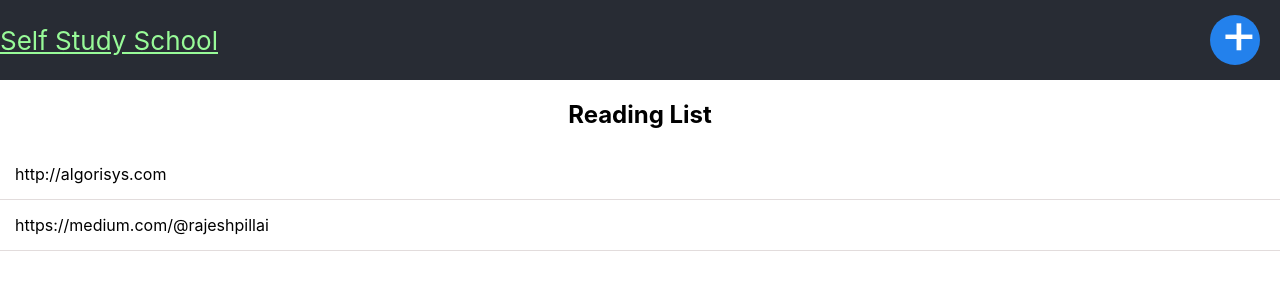
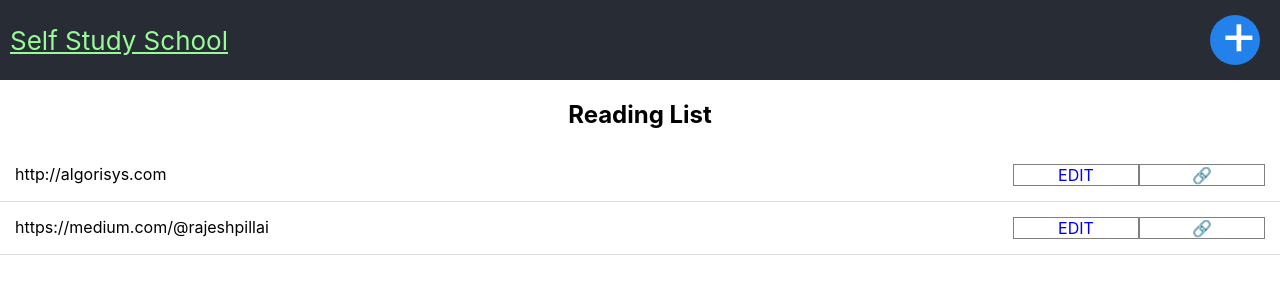
Before and after one commit to rajeshpillai/fullstack-react-hooks, a React (Create React App) app: page / in a window 1280 px wide. Shown: the top 300 px of the page. Built offline with nearby package versions, Linux system fonts and the light colour scheme.

Commit message:
Added basic edit post feature

```diff
--- a/src/App.css
+++ b/src/App.css
@@ -14,6 +14,7 @@
 }
 
 .app-header a {
+  padding-left:10px;
   color: palegreen;
 }
 
@@ -33,9 +34,10 @@
 }
 
 .btn-round{
+  text-align: center;
   display:inline-block;
   font-size:2.2em;
-  line-height:16px;
+  line-height:18px;
   height:30px;
   width:30px;
   border-radius:50%;
--- a/src/App.js
+++ b/src/App.js
@@ -7,21 +7,30 @@ import Button from './components/button';
 
 
 const defaultState = [
-  { url: "http://algorisys.com", title: "Algorisys", desc: "", category:"" },
-  { url: "https://medium.com/@rajeshpillai", title: "Medium Blog",desc: "", category:""  },
+  { id: 1, url: "http://algorisys.com", title: "Algorisys", desc: "", category:"" },
+  { id: 2,url: "https://medium.com/@rajeshpillai", title: "Medium Blog",desc: "", category:""  },
 
 ];
 function App() {
   const [posts, setPosts] = useState(defaultState);
-  const [showPostForm, togglePostForm] = useState(false);
 
-  function onShowNewPost() {
-    togglePostForm(!showPostForm);
+  function addPost(post) {
+    post.id = posts.length;
+    setPosts([...posts, post]);
   }
 
-  function addPost(post) {
-    setPosts([...posts, post]);
-    onShowNewPost();
+  function editPost(post) {
+    let newPosts = posts.map((p) => {
+      if (p.id === post.id) return post;
+      return p;
+    })
+    setPosts([...newPosts]);
+  }
+
+  function loadEditPost(props) {
+    let idSearch = Number(props.match.params.postId);
+    let post = posts.find((p) => p.id === idSearch);
+    return <PostForm updatePost={editPost} post = {post} />
   }
 
   return (
@@ -29,10 +38,11 @@ function App() {
       <div className="app">
         <header className="app-header">
           <Link to="/">Self Study School</Link>
-          <Link className="btn-newpost" to="/posts/new"><Button onClick={onShowNewPost} /></Link>
+          <Link className="btn-newpost" to="/posts/new"><Button /></Link>
         </header>
-        <Route exact path="/" render={()=><Home posts={posts} onShowNewPost={onShowNewPost} />}></Route>
-        <Route path="/posts/new" render={()=><PostForm addPost={addPost} />}></Route>
+        <Route exact path="/" render={()=><Home posts={posts}  />}></Route>
+        <Route path="/posts/new" render={() => <PostForm updatePost={addPost} />}></Route>
+        <Route path="/posts/edit/:postId" render={loadEditPost}></Route>
       </div>
     </Router>
   );
--- a/src/features/posts/post-form.js
+++ b/src/features/posts/post-form.js
@@ -2,24 +2,28 @@ import React, { useState } from 'react';
 import './posts.css';
 
 export default function PostForm(props) {
-  const initialFormState = { id: null, url: "", title: "", desc: "", category: "" }
+  const initialFormState = props.post ? props.post : { id: null, url: "", title: "", desc: "", category: "" }
   const [post, setPost] = useState(initialFormState);
+
+  let editPost = props.post || null;
 
   const handleInputChange = event => {
     const { name, value } = event.target
     setPost({ ...post, [name]: value })
   }
 
+  const btnLabel = editPost ? "UPDATE POST" : "ADD POST";
+
   return (
     <form
       onSubmit={event => {
         event.preventDefault()
         if (!post.title) return
-        props.addPost(post)
+        props.updatePost(post)
         setPost(initialFormState)
       }}
     >
-      <h2>NEW POST</h2>
+      <h2>{editPost ? "EDIT POST" : "NEW POST"}</h2>
       <div className="form">
         <div className="form-field">
           <label>Url</label>
@@ -37,7 +41,7 @@ export default function PostForm(props) {
           <label>Category</label>
           <input type="text" name="category" value={post.category} onChange={handleInputChange} />
         </div>
-        <button className="btn btn-default">Add new post</button>
+        <button className="btn btn-default">{btnLabel}</button>
       </div>
     </form>
   )
--- a/src/features/posts/post.js
+++ b/src/features/posts/post.js
@@ -1,6 +1,12 @@
 import React from 'react';
+import { BrowserRouter as Router, Route, Link } from 'react-router-dom'
+
 export function Post({ post }) {
-  return (<div className="post">
-    {post.url}
-  </div>);
+  return (
+    <div className="post">
+      <span className="post-url">{post.url}</span>
+      <Link to={`/posts/edit/${post.id}`}>EDIT</Link>
+      <a href={post.url} target="_blank" title="open in new window">🔗</a>
+
+    </div>);
 }
--- a/src/features/posts/posts.css
+++ b/src/features/posts/posts.css
@@ -36,4 +36,21 @@
   border-bottom: 1px solid rgb(226, 220, 220);
   padding:15px;
   text-align: left;
+  display: flex;
+  flex: 1;
 }
+
+.post-url {
+  flex-basis: 60%;
+  flex-grow:2;
+}
+
+.post a {
+  display: inline-block;
+  flex-grow: 1;
+  border: 1px solid gray;
+  text-decoration: none;
+  margin-left: auto;
+  flex: 1;
+  text-align: center;
+}
```
